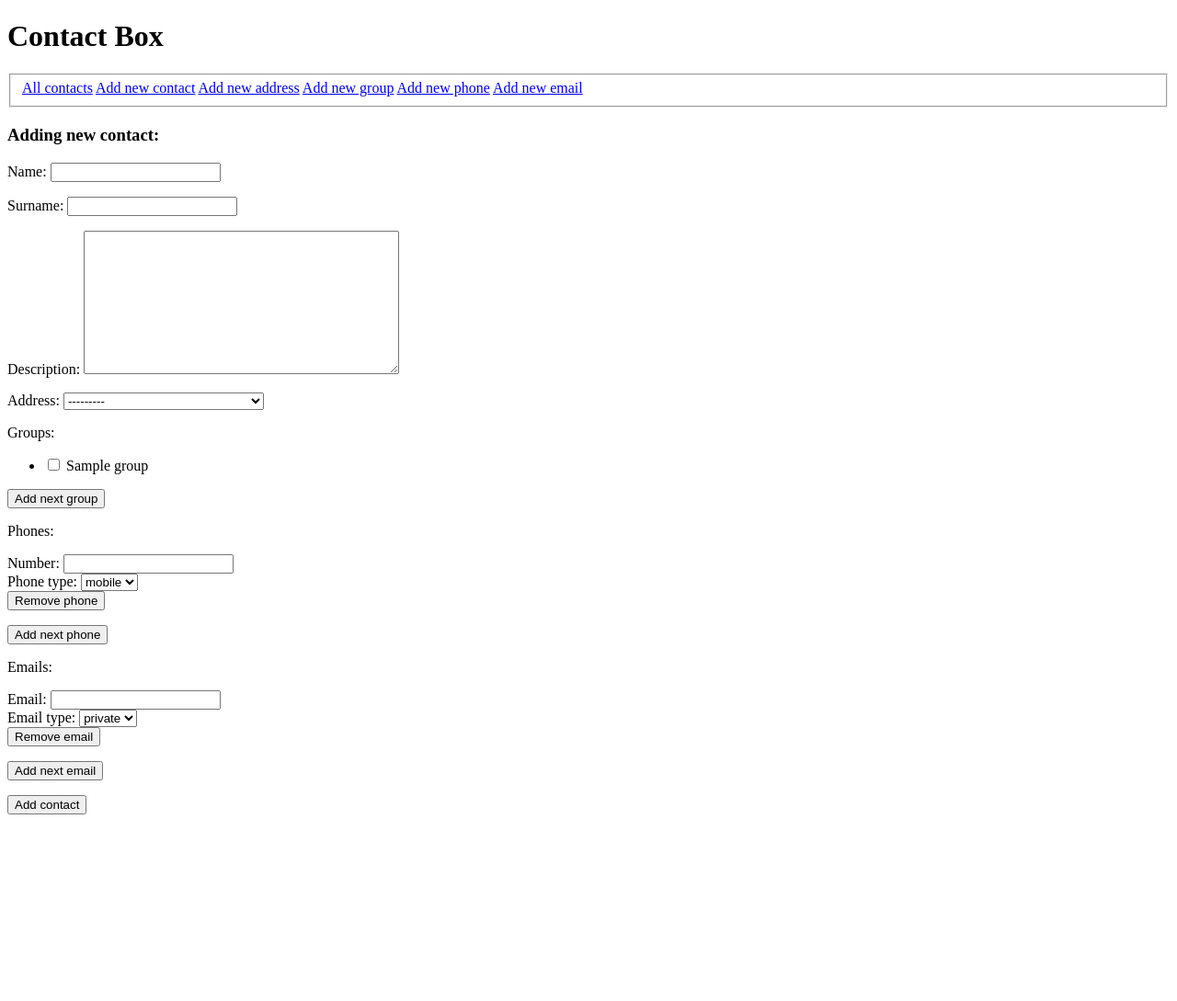
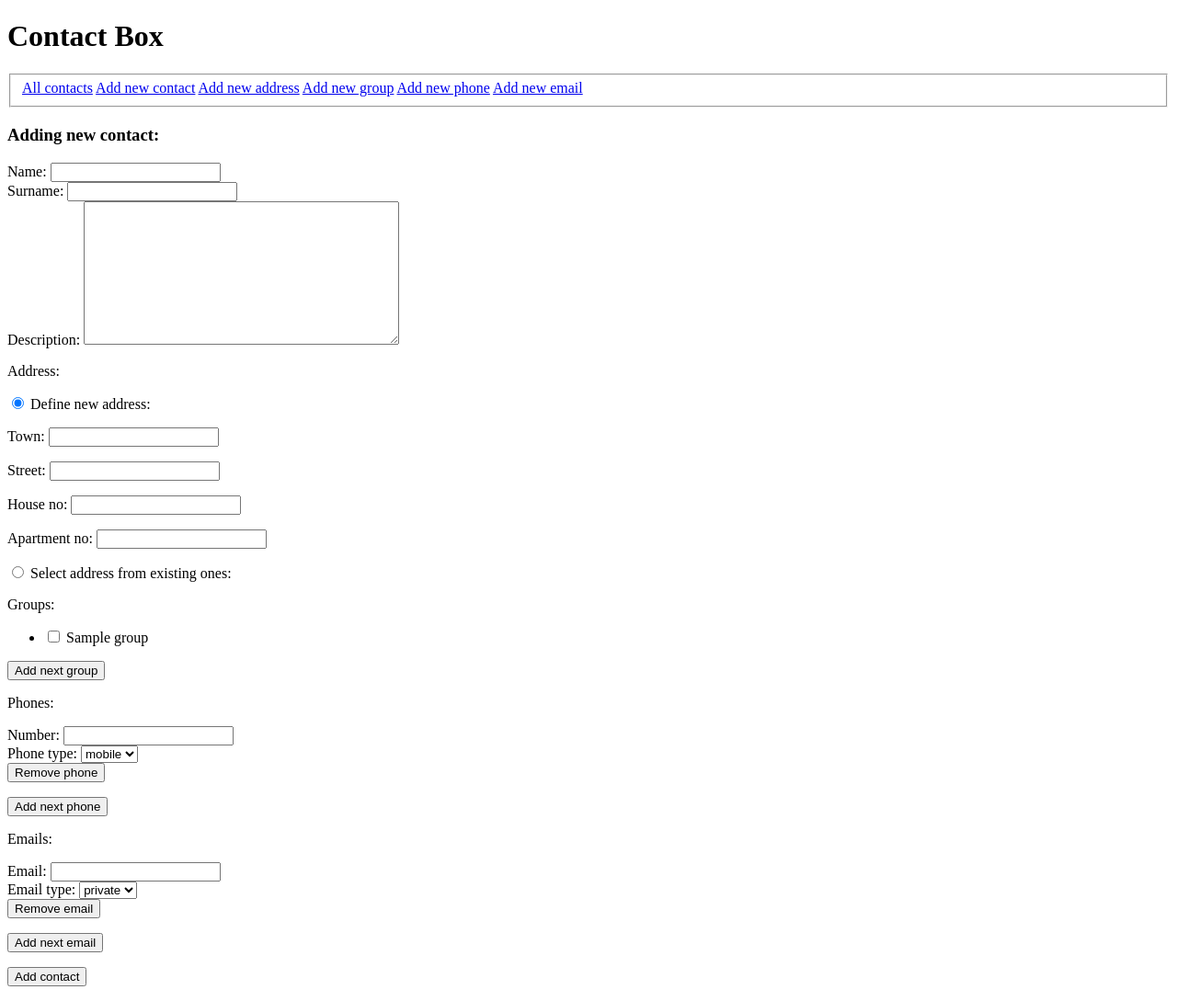
Before and after one commit to AndrzejSzeszko/ContactBox_Warsztat_3_2, a Django app: page /create_contact/ in a window 1280 px wide. Shown: the whole page at 92% size. Before the commit the page ends 886 px from the top, so only its background shows below. Run offline with Django 3.2, Linux system fonts and the light colour scheme; tables that the repository leaves empty hold one stand-in row (values such as "Sample post").

Commit message:
create address form and address choice list

```diff
--- a/app_contactbox/static/app_contactbox/js/add-phone-email-form.js
+++ b/app_contactbox/static/app_contactbox/js/add-phone-email-form.js
@@ -10,11 +10,18 @@ $(document).ready(function () {
     let groupForm = initialGroupForm.clone(true).removeAttr('hidden');
     let addGroupButton = $('#add-group-button');
 
+    let addressFormRadio = $('#address-form-radio').attr('checked', true);
+    let addressForm = $('#address-form');
+    let addressListRadio = $('#address-list-radio');
+    let addressList = $('#address-list');
+
     initialGroupForm.remove();
 
     $(document).on('click', '.remove-button', function () {
         $(this).parent().remove()
     });
+
+
 
     addGroupButton.on('click', function() {
         let groupFormToAdd = groupForm.clone(true);
--- a/app_contactbox/templates/app_contactbox/contact_create.html
+++ b/app_contactbox/templates/app_contactbox/contact_create.html
@@ -15,11 +15,49 @@
     <form action="" method="post">
 
         {% csrf_token %}
-        {{ person_form.as_p }}
+
+        <div class="fieldWrapper">
+            {{ person_form.name.errors }}
+            {{ person_form.name.label_tag }} {{ person_form.name }}
+        </div>
+
+        <div class="fieldWrapper">
+            {{ person_form.surname.errors }}
+            {{ person_form.surname.label_tag }} {{ person_form.surname }}
+        </div>
+
+        <div class="fieldWrapper">
+            {{ person_form.description.errors }}
+            {{ person_form.description.label_tag }} {{ person_form.description }}
+        </div>
+        <p></p>
+
+        <p>Address:</p>
+        <input type="radio" name="address-radio" id="address-form-radio">
+            Define new address:
+            <div id="address-form">
+                {{ address_form.as_p }}
+            </div>
+            <p></p>
+
+        <input type="radio" name="address-radio" id="address-list-radio">
+            Select address from existing ones:
+            <div class="fieldWrapper" id="address-list">
+                {{ person_form.address.errors }}
+                {{ person_form.address.label_tag }} {{ person_form.address }}
+            </div>
+            <p></p>
+
+        <div class="fieldWrapper">
+            {{ person_form.groups.errors }}
+            {{ person_form.groups.label_tag }} {{ person_form.groups }}
+        </div>
 
         <div class="group-form" hidden>
-            {{ phone_form.group_name.errors }}
-            {{ group_form.group_name.label_tag }} {{ group_form.group_name }}
+            <div class="fieldWrapper">
+                {{ group_form.group_name.errors }}
+                {{ group_form.group_name.label_tag }} {{ group_form.group_name }}
+            </div>
             <button class="remove-button" type="button">Remove group</button>
             <p></p>
         </div>
```
